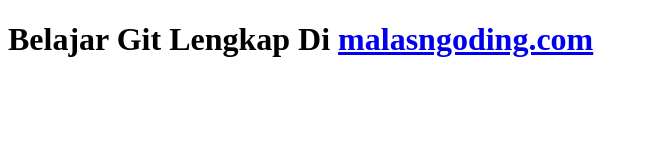
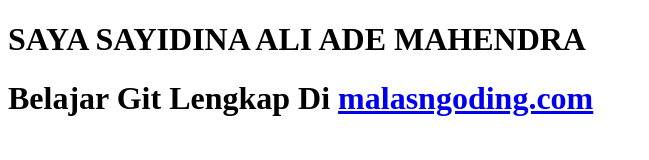
Before and after one commit to Mahendra-ali/belajar-git, a plain HTML site: page index.html in a window 1280 px wide. Shown: the whole page, without its empty margins (0-649 px from the left). Drawn offline with Linux system fonts and the light colour scheme.

Commit message:
commit ketiga halaman utama web

```diff
--- a/index.html
+++ b/index.html
@@ -6,7 +6,7 @@
 	<title>Belajar Git #4 : Git Diff - www.malasngoding.com</title>
 </head>
 <body>
-
+    <h1>SAYA SAYIDINA ALI ADE MAHENDRA</h1>
 	<h1>Belajar Git Lengkap Di <a href="https://www.malasngoding.com/git-commit">malasngoding.com</a></h1>
 
 </body>
```
